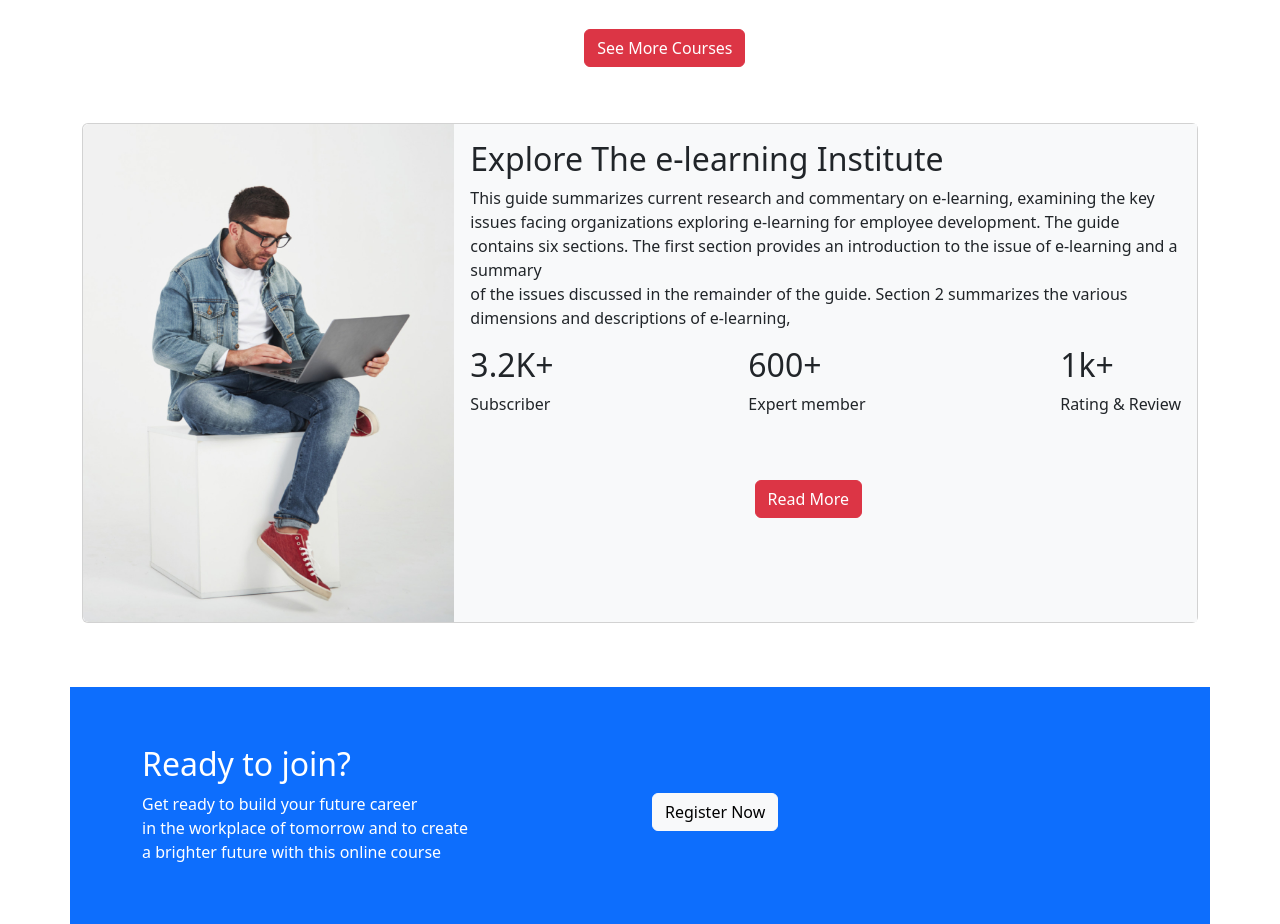
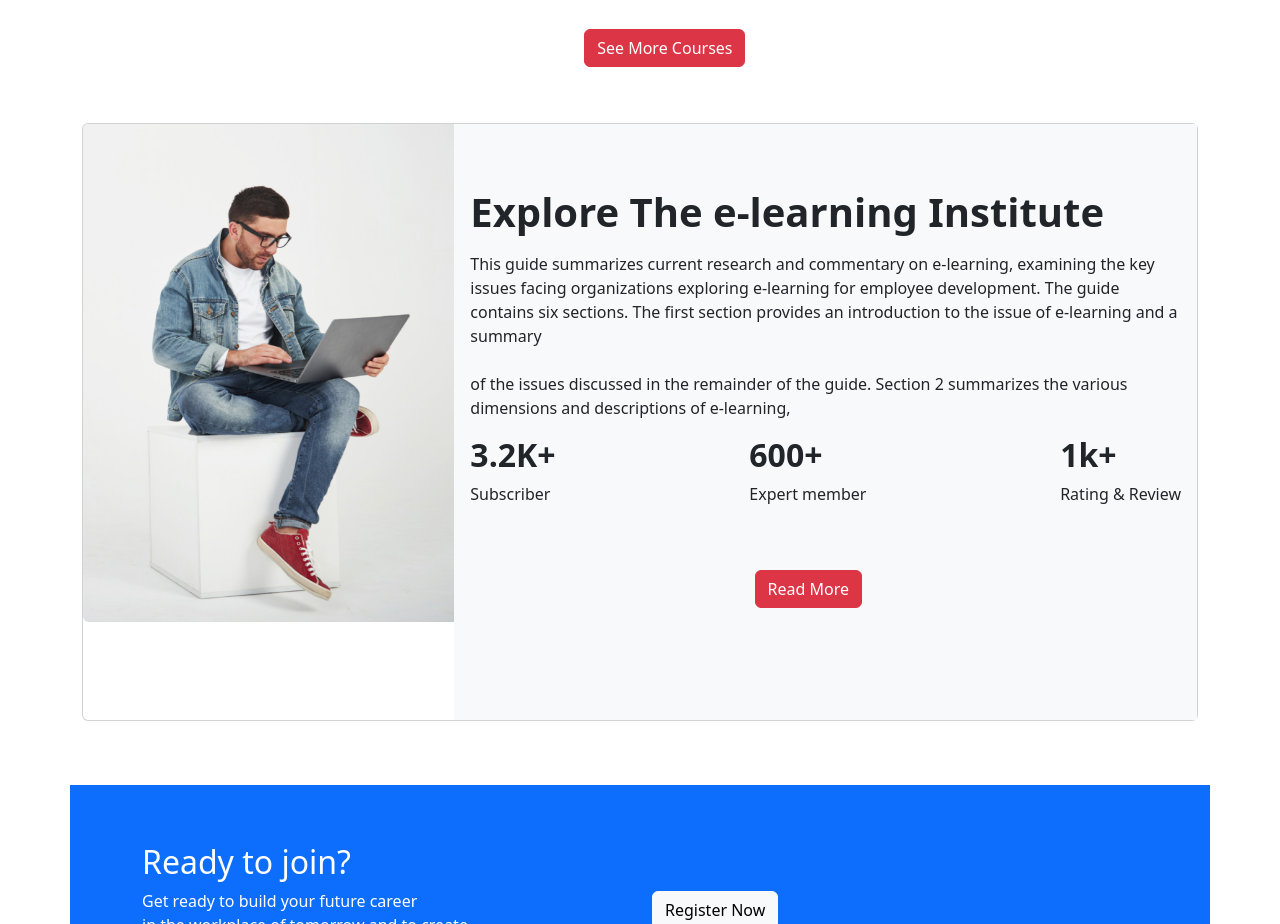
Before and after one commit to Sumankdatta/pro-edu, a plain HTML site: page index.html in a window 1280 px wide. Shown: the part 1680-2604 px from the top of the page. Drawn offline with nearby package versions, Linux system fonts and the light colour scheme.

Commit message:
last code added

```diff
--- a/index.html
+++ b/index.html
@@ -234,27 +234,27 @@
                                 <img src="images/working.png" class="img-fluid rounded-start" alt="...">
                             </div>
                             <div class="col-md-8 bg-light">
-                                <div class="card-body">
-                                    <h2 class="card-title">Explore The e-learning
-                                        Institute</h2>
-                                    <p class="card-text">This guide summarizes current research and commentary on
+                                <div class="card-body my-5">
+                                    <h1 class="card-title fw-bold">Explore The e-learning
+                                        Institute</h1>
+                                    <p class="card-text my-3">This guide summarizes current research and commentary on
                                         e-learning, examining the key issues facing organizations exploring e-learning
                                         for employee development. The guide contains six sections. The first section
-                                        provides an introduction to the issue of e-learning and a summary<br> of the
+                                        provides an introduction to the issue of e-learning and a summary<br><br> of the
                                         issues
                                         discussed in the remainder of the guide. Section 2 summarizes the various
                                         dimensions and descriptions of e-learning,</p>
                                     <Div class="d-flex justify-content-between">
                                         <div>
-                                            <h2>3.2K+</h2>
+                                            <h2 class="fw-bold">3.2K+</h2>
                                             <p>Subscriber</p>
                                         </div>
                                         <div>
-                                            <h2>600+</h2>
+                                            <h2 class="fw-bold">600+</h2>
                                             <p>Expert member</p>
                                         </div>
                                         <div>
-                                            <h2>1k+</h2>
+                                            <h2 class="fw-bold">1k+</h2>
                                             <p>Rating & Review</p>
                                         </div>
                                     </Div>
```
